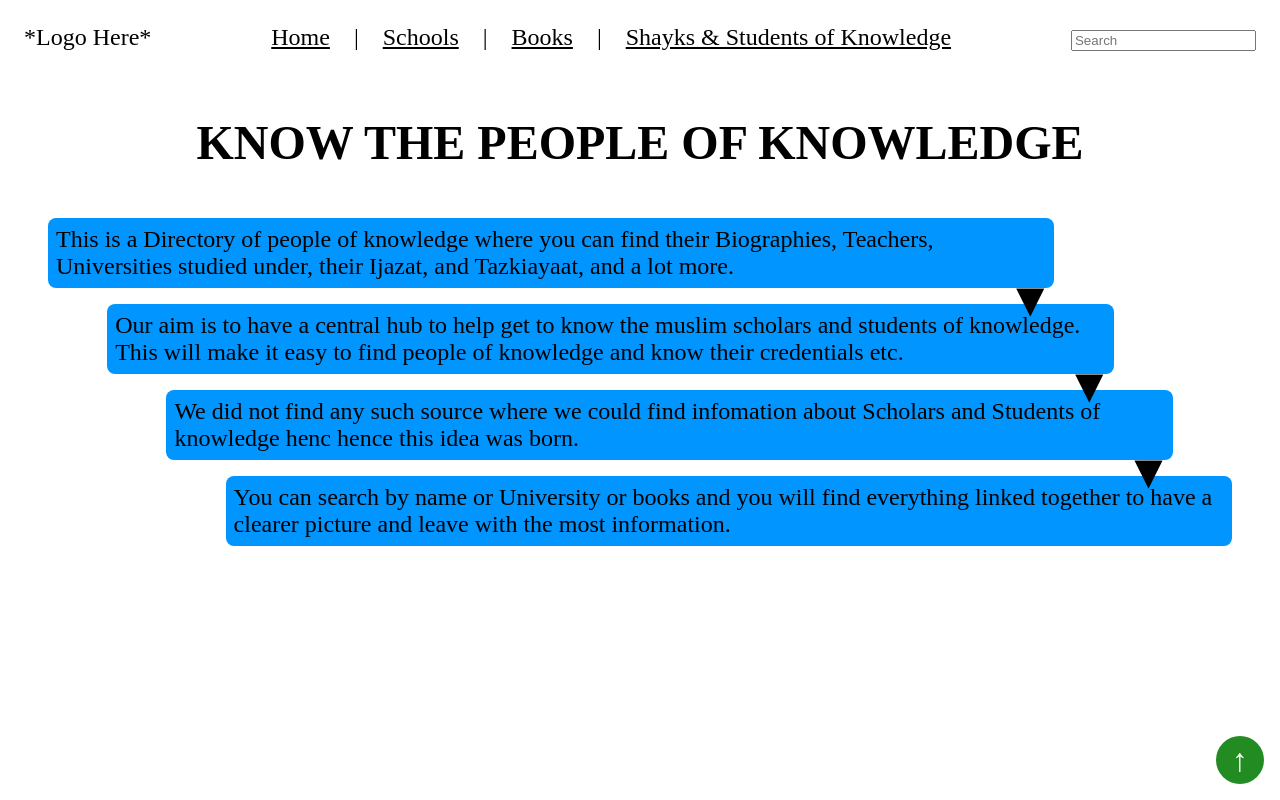
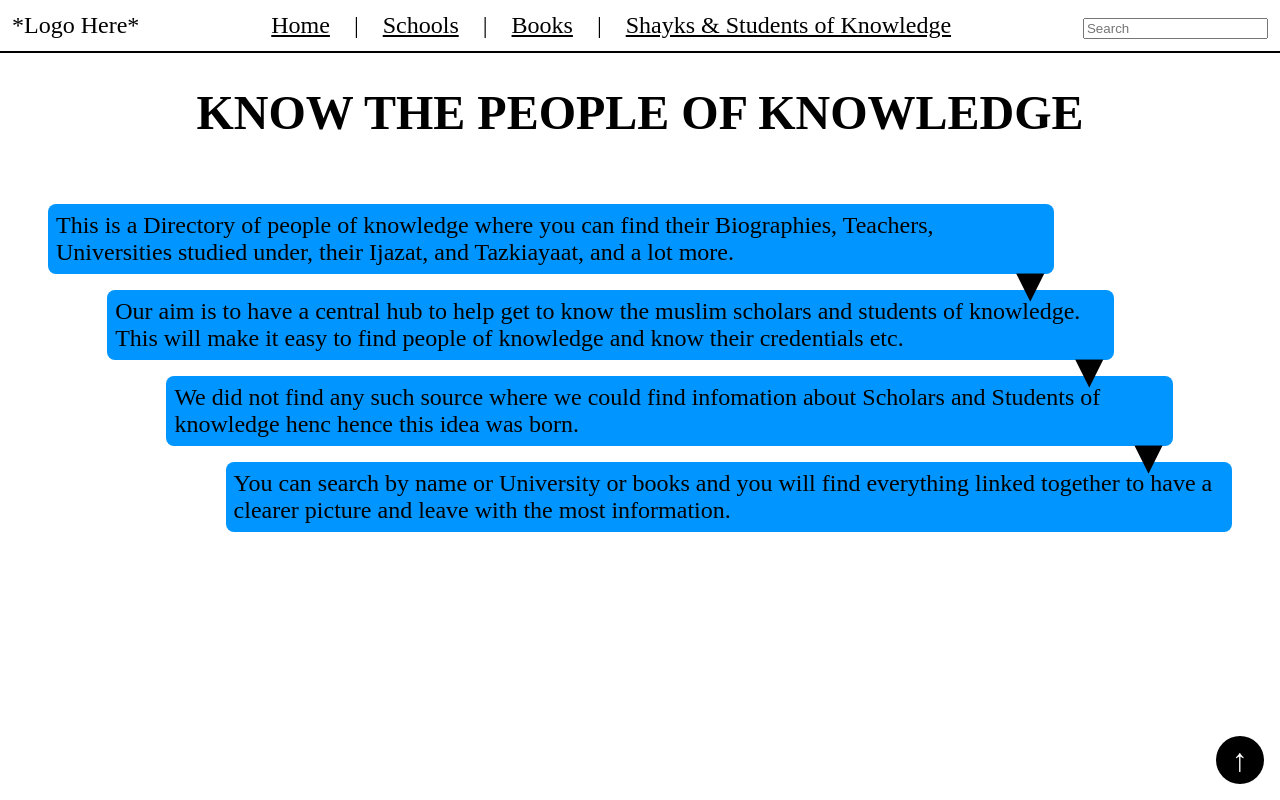
Before and after one commit to Huzaifa-MS/Ijazat-list, a website built with Vite: page index.html in a window 1280 px wide. Built offline with nearby package versions, Linux system fonts and the light colour scheme.

Commit message:
made nav better

```diff
--- a/src/style.css
+++ b/src/style.css
@@ -13,26 +13,35 @@ nav {
 nav>ul {
   display: flex;
   flex-wrap: wrap;
+  justify-content: center;
+  list-style: none;
   overflow-x: scroll;
   align-self: stretch;
-  list-style: none;
   margin: 0em;
   padding: 0.5em;
 }
 
-nav>ul>* {
-  padding: 0.5em;
+nav>ul>ul {
+  display: flex;
+  flex-direction: column;
+  list-style: none;
+  padding: 0em;
+  margin: 0em auto;
+  align-items: center;
 }
 
 @media screen and (min-width: 25rem) {
   nav>ul>ul {
-    display: flex;
+    flex-direction: row;
     flex-wrap: wrap;
     align-items: center;
     list-style: none;
     align-self: stretch;
-    margin: 0em auto;
-    padding: 0em;
+  }
+
+  nav>ul>ul>li>* {
+    margin: .25em;
+    padding: .25em;
   }
 
   nav ul ul li:not(:last-child)::after {
@@ -43,11 +52,6 @@ nav>ul>* {
 
 nav ul li {
   align-items: center;
-}
-
-nav>ul>ul>li>* {
-  padding: 0.25em 0.25em;
-  margin: 0.25em 0.25em;
 }
 
 nav a {
@@ -63,6 +67,10 @@ nav ul a:hover {
   border-radius: 0.5em;
 }
 
+nav {
+  border-bottom: .1em solid black;
+}
+
 main {
   display: flex;
   flex-direction: column;
@@ -73,6 +81,7 @@ main {
 
 main h1 {
   min-width: 0;
+  margin: 0.5em 0em 1em 0em;
   font-size: 3em;
   text-transform: uppercase;
 }
@@ -195,11 +204,11 @@ a.return-arrow {
   border-radius: 50%;
   font-size: 2em;
   text-decoration: none;
-  background-color: forestgreen;
+  background-color: black;
   color: white;
 }
 
 a.return-arrow:hover {
-  background-color: gold;
-  color: blue;
+  background-color: rgb(0, 149, 255);
+  color: gold;
 }
```
